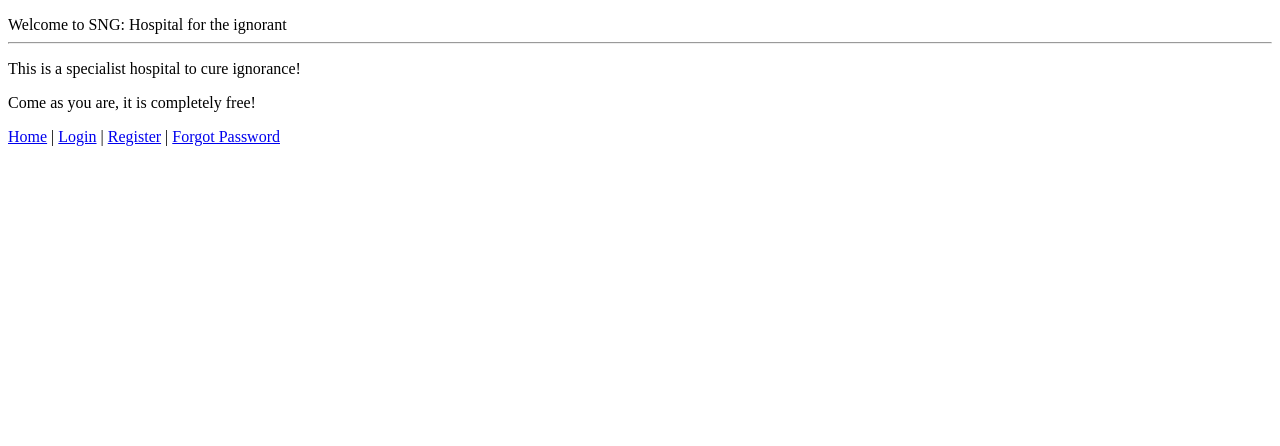
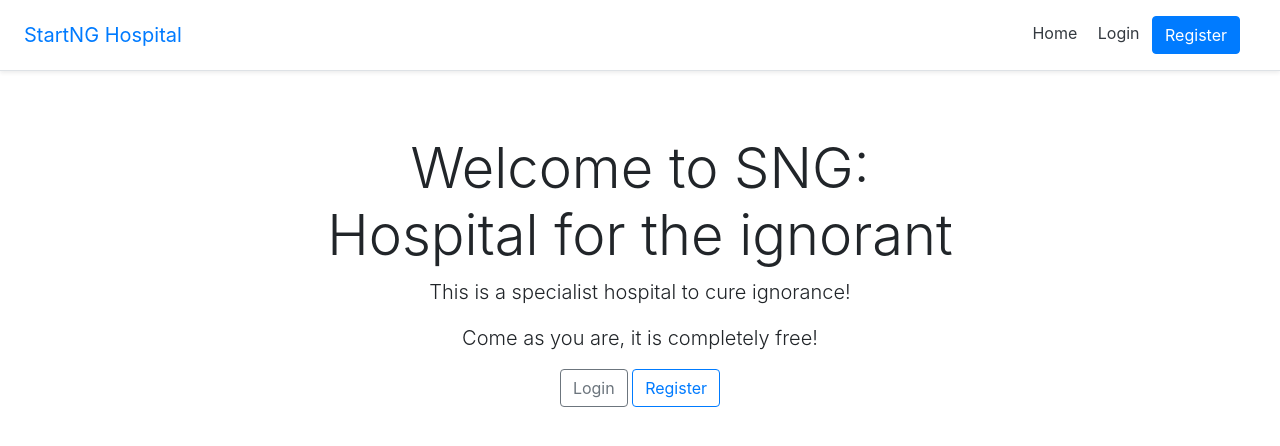
Before and after one commit to Oluwatobilobaoke/SNH, a PHP site: page /myh/ in a window 1280 px wide. Shown: the top 446 px of the page. Run offline with PHP 8.4, Linux system fonts and the light colour scheme.

Commit message:
started styling

```diff
--- a/css/styles.css
+++ b/css/styles.css
@@ -0,0 +1,40 @@
+/* All our styles */
+
+* {
+    /* background-color: red; */
+}
+.bd-placeholder-img {
+    font-size: 1.125rem;
+    text-anchor: middle;
+    -webkit-user-select: none;
+    -moz-user-select: none;
+    -ms-user-select: none;
+    user-select: none;
+  }
+
+  @media (min-width: 768px) {
+    .bd-placeholder-img-lg {
+      font-size: 3.5rem;
+    }
+  }
+
+  html {
+    font-size: 14px;
+  }
+  @media (min-width: 768px) {
+    html {
+      font-size: 16px;
+    }
+  }
+
+  .container {
+    max-width: 960px;
+  }
+
+  .pricing-header {
+    max-width: 700px;
+  }
+
+  .card-deck .card {
+    min-width: 220px;
+  }
--- a/functions/alert.php
+++ b/functions/alert.php
@@ -4,7 +4,7 @@ require_once('redirect.php');
 function print_alert()
 {
     $types = ['message', 'info', 'error'];
-    $colors = ['green', 'grey', 'red'];
+    $colors = ['success', 'info', 'danger'];
     for ($i = 0; $i < count($types); $i++) {
         if (isset($_SESSION[$types[$i]]) && $_SESSION[$types[$i]] != '') {
 
--- a/index.php
+++ b/index.php
@@ -5,10 +5,15 @@ require_once('functions/alert.php')
     <!-- <?php print_alert();
             ?> -->
 </p>
-Welcome to SNG: Hospital for the ignorant <br />
-<hr />
-<p>This is a specialist hospital to cure ignorance!</p>
-<p>Come as you are, it is completely free!</p>
+<div class="pricing-header px-3 py-3 pt-md-5 pb-md-4 mx-auto text-center">
+    <h1 class="display-4"> Welcome to SNG: Hospital for the ignorant</h1>
+    <p class="lead">This is a specialist hospital to cure ignorance!</p>
+    <p class="lead">Come as you are, it is completely free!</p>
+    <p>
+        <a class="btn btn-bg btn-outline-secondary" href="login.php">Login</a>
+        <a class="btn btn-bg btn-outline-primary" href="register.php">Register</a>
+    </p>
+</div>
 
 
 <?php include_once('lib/footer.php'); ?>
--- a/js/script.js
+++ b/js/script.js
@@ -0,0 +1,3 @@
+// JavaScript Code
+
+document.onload = console.log('loadded!');
--- a/lib/footer.php
+++ b/lib/footer.php
@@ -1,20 +1,3 @@
-<!-- MENU -->
-<p>
-    <a href="index.php">Home</a> |
-    <?php if (!isset($_SESSION['loggedIn'])) { ?>
-
-        <a href="login.php">Login</a> |
-        <a href="register.php">Register</a> |
-        <a href="forgot.php">Forgot Password</a>
-
-    <?php } else { ?>
-
-        <a href="logout.php">Logout</a> |
-        <a href="resetpassword.php">Reset Password</a>
-
-    <?php } ?>
-
-</p>
 </body>
 
 
--- a/lib/header.php
+++ b/lib/header.php
@@ -1,13 +1,35 @@
-<?php
-session_start();
-?>
+<?php session_start(); ?>
 <!DOCTYPE html>
 <html lang="en">
 
 <head>
     <meta charset="UTF-8">
     <meta name="viewport" content="width=device-width, initial-scale=1.0">
-    <title>SNH: Home</title>
+    <title>Welcome to SNG : Hospital for the ignorant</title>
+
+    <link rel="stylesheet" href="https://stackpath.bootstrapcdn.com/bootstrap/4.4.1/css/bootstrap.min.css" integrity="sha384-Vkoo8x4CGsO3+Hhxv8T/Q5PaXtkKtu6ug5TOeNV6gBiFeWPGFN9MuhOf23Q9Ifjh" crossorigin="anonymous">
+
+    <link rel="stylesheet" href="css/styles.css">
+    <script src="js/scripts.js"></script>
 </head>
 
 <body>
+    <div class="d-flex flex-column flex-md-row align-items-center p-3 px-md-4 mb-3 bg-white border-bottom shadow-sm">
+        <h5 class="my-0 mr-md-auto font-weight-normal"><a href="index.php">StartNG Hospital</a></h5>
+        <nav class="my-2 my-md-0 mr-md-3">
+            <a class="p-2 text-dark" href="index.php">Home</a>
+            <?php if (!isset($_SESSION['loggedIn'])) { ?>
+
+                <a class="p-2 text-dark" href="login.php">Login</a>
+                <a class="btn btn-primary" href="register.php">Register</a>
+                <!-- <a class="p-2 text-dark" href="forgot.php">Forgot Password</a> -->
+            <?php } else { ?>
+
+                <a class="p-2 text-dark" href="dashboard.php">Dashboard</a>
+                <a class="p-2 text-dark" href="reset.php">Reset Password</a>
+                <a class="p-2 text-dark" href="logout.php">Logout</a>
+            <?php } ?>
+
+        </nav>
+
+    </div>
```
Also changed, not shown: login.php (+11 -0 lines).
